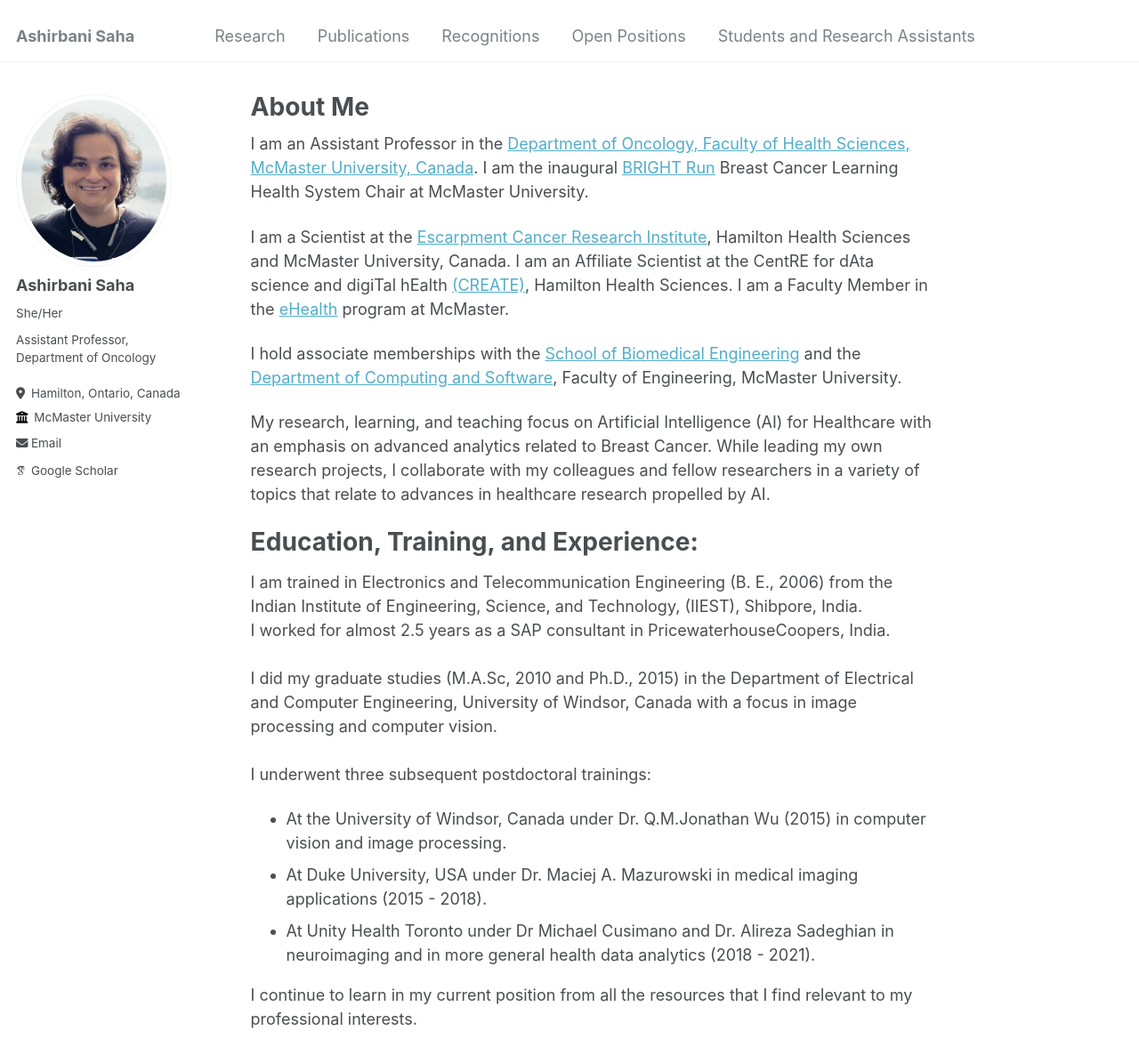
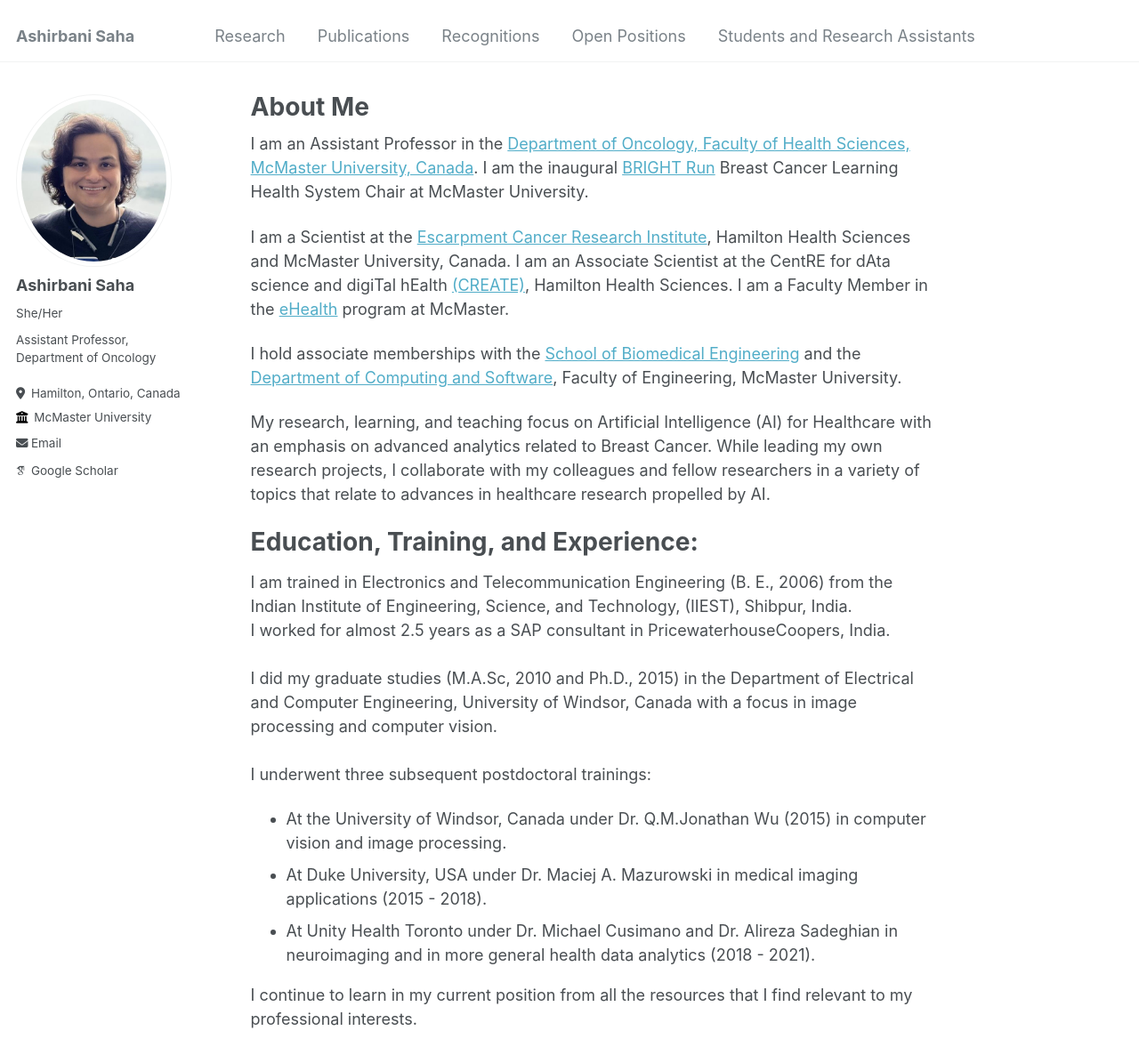
Before and after one commit to asrepo2019/ashirbanisaha, a Jekyll site: the page built from _pages/about.md, in a window 1280 px wide and 1400 px high. Shown: the top 1195 px of the window at 89% size. Built offline with Jekyll 4.4.1, drawn with Linux system fonts in a browser that asks for light colours; some web fonts are replaced.

Commit message:
Update about.md

```diff
--- a/_pages/about.md
+++ b/_pages/about.md
@@ -10,7 +10,7 @@ redirect_from:
 I am an Assistant Professor in the [Department of Oncology, Faculty of Health Sciences, McMaster University, Canada](https://oncology.healthsci.mcmaster.ca/).
 I am the inaugural [BRIGHT Run](https://brightrun.ca/) Breast Cancer Learning Health System Chair at McMaster University.
 
-I am a Scientist at the [Escarpment Cancer Research Institute](https://ecri.mcmaster.ca/), Hamilton Health Sciences and McMaster University, Canada. I am an Affiliate Scientist at the CentRE for dAta science and digiTal hEalth [(CREATE)](https://createhealth.ai/), Hamilton Health Sciences. I am a Faculty Member in the [eHealth](https://ehealth.mcmaster.ca/) program at McMaster.
+I am a Scientist at the [Escarpment Cancer Research Institute](https://ecri.mcmaster.ca/), Hamilton Health Sciences and McMaster University, Canada. I am an Associate Scientist at the CentRE for dAta science and digiTal hEalth [(CREATE)](https://createhealth.ai/), Hamilton Health Sciences. I am a Faculty Member in the [eHealth](https://ehealth.mcmaster.ca/) program at McMaster.
 
 I hold associate memberships with the [School of Biomedical Engineering](https://www.eng.mcmaster.ca/msbe/) and the [Department of Computing and Software](https://www.eng.mcmaster.ca/cas/), Faculty of Engineering, McMaster University.
 
@@ -18,12 +18,12 @@ My research, learning, and teaching focus on Artificial Intelligence (AI) for He
 
 Education, Training, and Experience:
 ======
-I am trained in Electronics and Telecommunication Engineering (B. E., 2006) from the Indian Institute of Engineering, Science, and Technology, (IIEST), Shibpore, India.<br>
+I am trained in Electronics and Telecommunication Engineering (B. E., 2006) from the Indian Institute of Engineering, Science, and Technology, (IIEST), Shibpur, India.<br>
 I worked for almost 2.5 years as a SAP consultant in PricewaterhouseCoopers, India.<br>
 I did my graduate studies (M.A.Sc, 2010 and Ph.D., 2015) in the Department of Electrical and Computer Engineering, University of Windsor, Canada with a focus in image processing and computer vision.<br>
 I underwent three subsequent postdoctoral trainings:
 * At the University of Windsor, Canada under Dr. Q.M.Jonathan Wu (2015) in computer vision and image processing.
 * At Duke University, USA under Dr. Maciej A. Mazurowski in medical imaging applications (2015 - 2018).
-* At Unity Health Toronto under Dr Michael Cusimano and Dr. Alireza Sadeghian in neuroimaging and in more general health data analytics (2018 - 2021).
+* At Unity Health Toronto under Dr. Michael Cusimano and Dr. Alireza Sadeghian in neuroimaging and in more general health data analytics (2018 - 2021).
 
 I continue to learn in my current position from all the resources that I find relevant to my professional interests.
```
